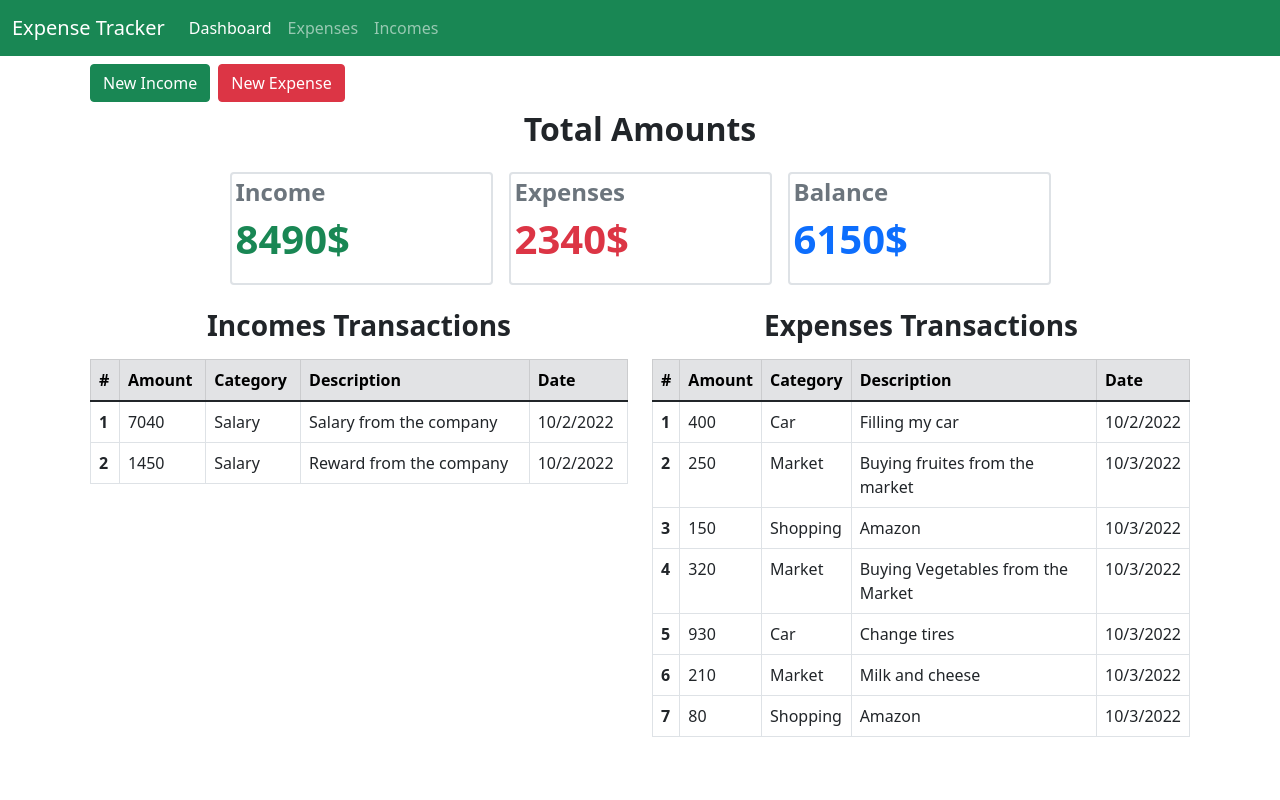
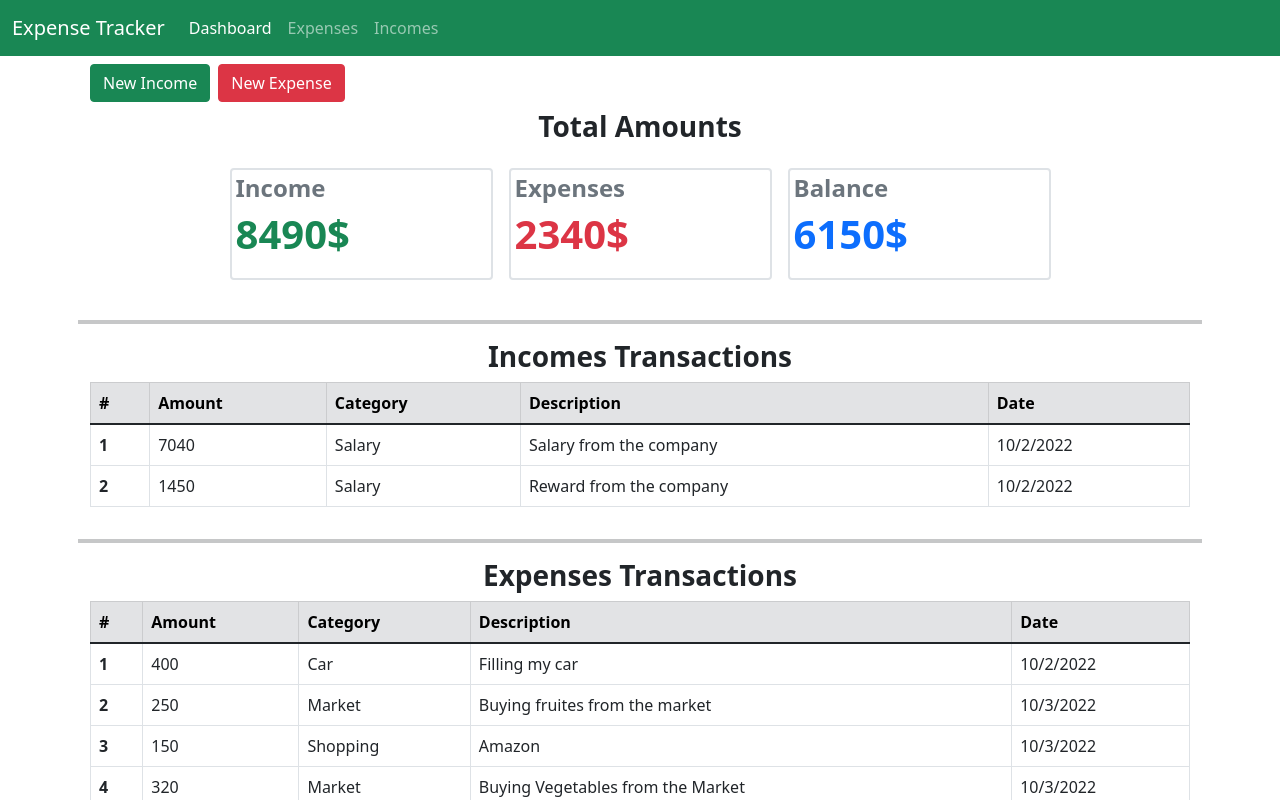
Before and after one commit to Abdelghani-Adel/expense_tracker, a React (Create React App) app: page /dashboard in a window 1280 px wide. Shown: the top 800 px of the page. Built offline with nearby package versions, Linux system fonts and the light colour scheme.

Commit message:
refactored the Dashboard layout

```diff
--- a/src/pages/Dashboard/Dashboard.tsx
+++ b/src/pages/Dashboard/Dashboard.tsx
@@ -12,10 +12,12 @@ const Dashboard = () => {
     <div className="row p-2">
       <AddButtons />
       <Totals />
-      <div className="col-6">
+      <hr className="my-3 border border-2 border-dark" />
+      <div className="col-12">
         <IncomesTable />
       </div>
-      <div className="col-6">
+      <hr className="my-3 border border-2 border-dark" />
+      <div className="col-12">
         <ExpensesTable expensesArray={expensesState} />
       </div>
     </div>
--- a/src/pages/Dashboard/Totals.tsx
+++ b/src/pages/Dashboard/Totals.tsx
@@ -24,7 +24,7 @@ const Totals = () => {
   return (
     <div className="col-12 mt-2 mb-4">
       <div className="row g-3 justify-content-center">
-        <h2 className="text-center fw-bolder">Total Amounts</h2>
+        <h3 className="text-center fw-bolder">Total Amounts</h3>
         <div className="col-md-3 cursor--pointer" onClick={incomeClick}>
           <div className="border border-2 rounded p-1 text-success">
             <h4 className="text-secondary fw-bold">Income</h4>
--- a/src/pages/ExpensesPage/ExpensesPage.tsx
+++ b/src/pages/ExpensesPage/ExpensesPage.tsx
@@ -22,7 +22,7 @@ const ExpensesPage = () => {
   const [expenseFilters, setExpenseFilters] = useState<StateFilter>({
     category: categories,
     startDate: "10/2/2022",
-    endDate: "10/3/2022",
+    endDate: "11/3/2022",
   });
 
   const filterHandler = (input: StateFilter) => {
--- a/src/pages/ExpensesPage/ExpensesTable.tsx
+++ b/src/pages/ExpensesPage/ExpensesTable.tsx
@@ -26,7 +26,7 @@ const ExpensesTable: React.FC<Props> = (props) => {
   ];
   return (
     <div>
-      <h3 className="text-center fw-bold mb-3">Expenses Transactions</h3>
+      <h3 className="text-center fw-bolder">Expenses Transactions</h3>
       <Table
         dataArray={props.expensesArray}
         columns={columns}
--- a/src/pages/IncomesPage/IncomesTable.tsx
+++ b/src/pages/IncomesPage/IncomesTable.tsx
@@ -24,7 +24,7 @@ const IncomesTable = () => {
   ];
   return (
     <div>
-      <h3 className="text-center fw-bold mb-3">Incomes Transactions</h3>
+      <h3 className="text-center fw-bolder">Incomes Transactions</h3>
       <Table
         dataArray={incomesState}
         columns={columns}
```
